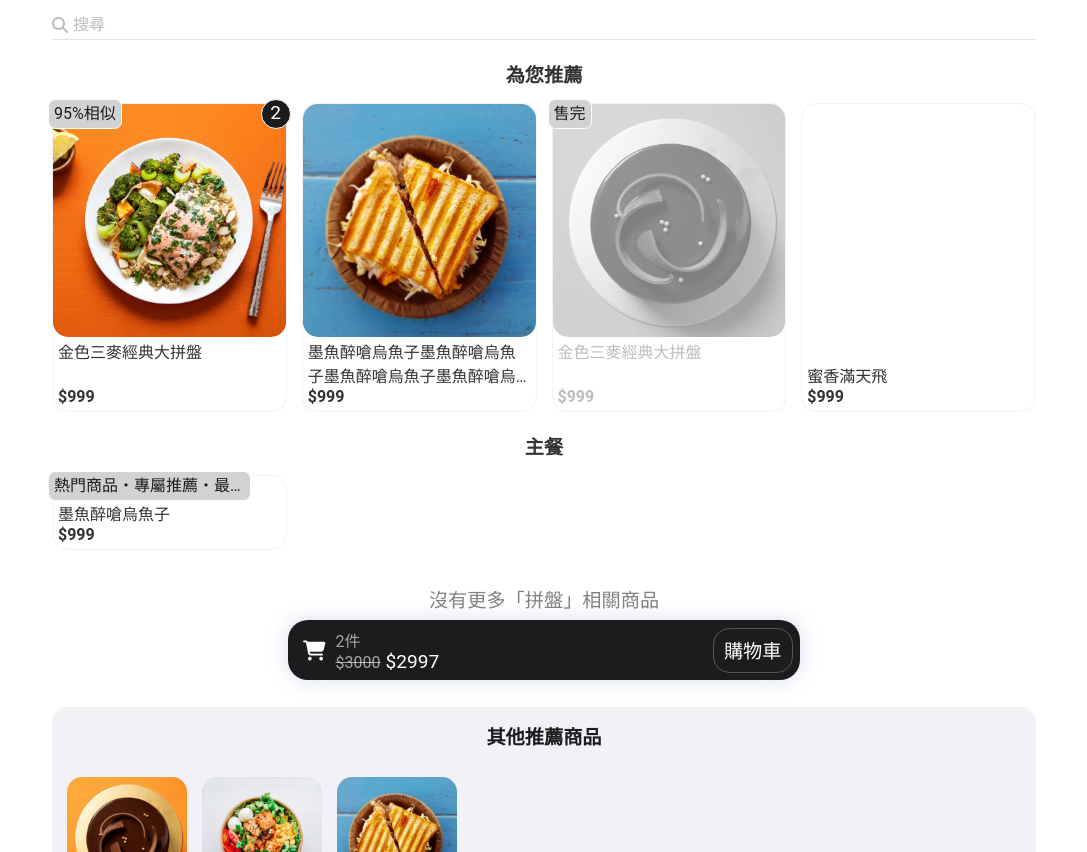
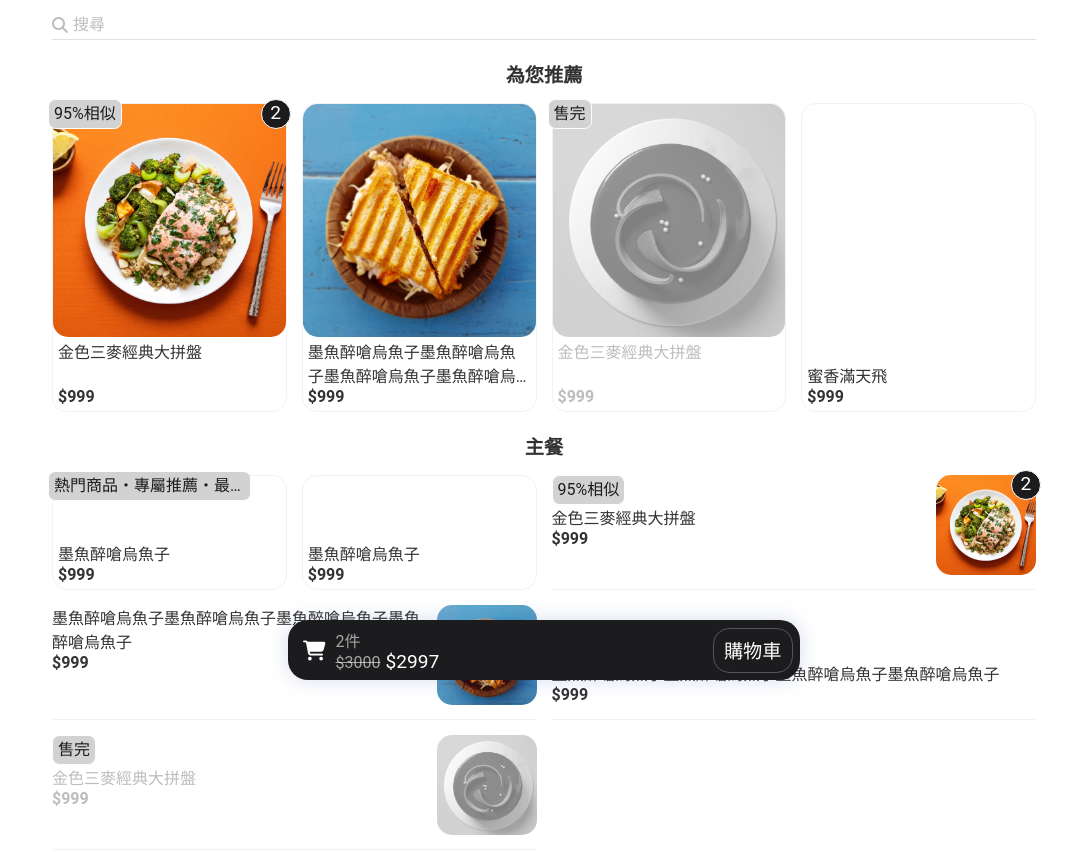
Before and after one commit to Lawrence725/web3, a plain HTML site: page menu.html in a window 1280 px wide. Shown: the part 100-952 px from the top of the page, without its empty margins (96-1183 px from the left). Drawn offline with Linux system fonts and the light colour scheme; a web font is replaced by a local one.

Commit message:
Add 商品頁 (單欄)

```diff
--- a/css/menu.less
+++ b/css/menu.less
@@ -23,6 +23,12 @@
         .title { width: 100%; margin-top: 5px; font-size: @fL; font-weight: bold; text-align: center; }
         .item { width: calc(50% - 7.5px); border: 1.5px solid @cBg; border-radius: 15px; position: relative; display: flex; flex-direction: column;
             @media @sD, @sT { width: calc(25% - 11.25px); }
+            &.item--single { width: 100%; min-height: 115px; padding: 0 110px 15px 0; border: none; border-bottom: 1.5px solid @cBg; border-radius: 0;
+                @media @sD, @sT { width: calc(50% - 7.5px); }
+                &.item--no-img { min-height: unset; padding: 0 0 15px 0; }
+                .item__name, .item__price { padding: 0; margin: 0; }
+                .item__img { width: 100px; height: 100px; top: 0; right: 0; position: absolute; }
+                .item__tag { width: fit-content; top: 0; left: 0; position: relative; }}
             &.item--sold-out {
                 span { color: @cG4; }
                 .item__img { filter: grayscale(100%); opacity: 50%; }
--- a/menu.html
+++ b/menu.html
@@ -97,6 +97,32 @@
                 </div> -->
                 <div class="item__tag">熱門商品・專屬推薦・最新推出</div>
                 <span class="item__name">墨魚醉嗆烏魚子</span>
+                <span class="item__price">$999</span>
+            </a>
+            <a class="item item--no-img" onclick="popItem()">
+                <span class="item__name">墨魚醉嗆烏魚子</span>
+                <span class="item__price">$999</span>
+            </a>
+            <a class="item item--single" onclick="popItem()">
+                <img class="item__img" src="img/food.png">
+                <div class="item__tag">95%相似</div>
+                <span class="item__name">金色三麥經典大拼盤</span>
+                <span class="item__price">$999</span>
+                <div class="item__count">2</div>
+            </a>
+            <a class="item item--single" onclick="popItem()">
+                <img class="item__img" src="img/food1.png">
+                <span class="item__name">墨魚醉嗆烏魚子墨魚醉嗆烏魚子墨魚醉嗆烏魚子墨魚醉嗆烏魚子</span>
+                <span class="item__price">$999</span>
+            </a>
+            <a class="item item--single item--no-img" onclick="popItem()">
+                <span class="item__name">墨魚醉嗆烏魚子墨魚醉嗆烏魚子墨魚醉嗆烏魚子墨魚醉嗆烏魚子</span>
+                <span class="item__price">$999</span>
+            </a>
+            <a class="item item--single item--sold-out" onclick="popItem()">
+                <div class="item__tag">售完</div>
+                <img class="item__img" src="img/food3.png">
+                <span class="item__name">金色三麥經典大拼盤</span>
                 <span class="item__price">$999</span>
             </a>
             <!-- 搜尋最底 -->
```
